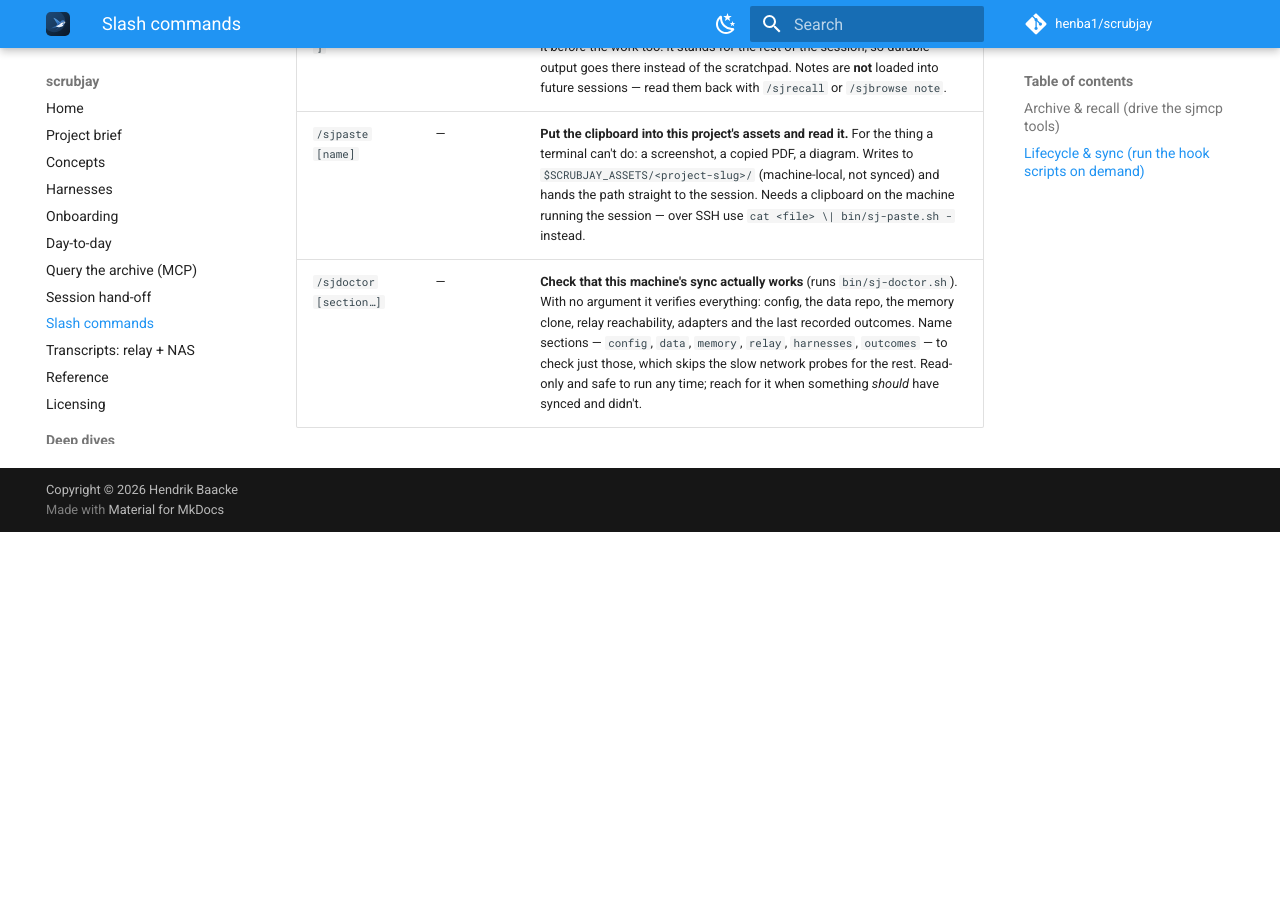
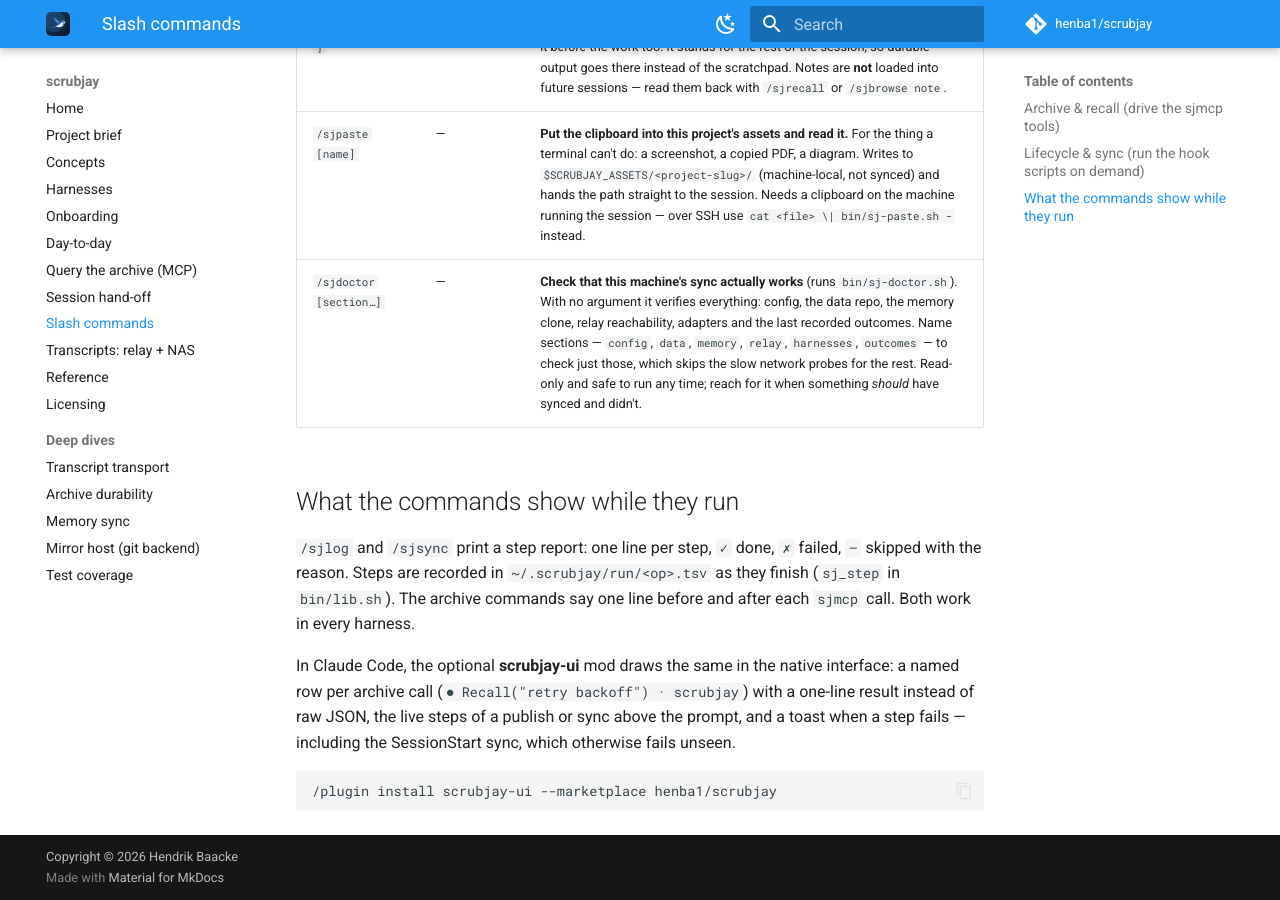
Before and after one commit to henba1/scrubjay, an MkDocs documentation site: the page built from docs/slash-commands.md, in a window 1280 px wide and 900 px high, scrolled down 1944 px. Built offline with MkDocs 1.6.1 and Material for MkDocs 9.7.7, drawn with Linux system fonts in a browser that asks for light colours; comment, search, counter and statistics services are not loaded; before the commit the page ends 2476 px from its top, so only the background shows below that.

Commit message:
scrubjay-ui: marketplace entry and docs
.claude-plugin/marketplace.json makes the repo installable with
/plugin install scrubjay-ui --marketplace henba1/scrubjay. Docs: the step
report and the mod in slash-commands.md; mods/ in the AGENTS.md repo map.

Co-Authored-By: Claude <noreply@anthropic.com>

````diff
--- a/docs/slash-commands.md
+++ b/docs/slash-commands.md
@@ -33,3 +33,19 @@ read-only [`sjmcp` MCP tools](archive-mcp.md); **lifecycle** commands just run t
 | `/sjnote [what to capture \| /path/to/file]` | — | **Keep a written artefact** — an analysis, a briefing, a design rationale (runs `bin/sj-note.sh`). Writes it to `<memory>/<project>/notes/` and publishes immediately, so it survives the session and reaches every machine. Invoke it *before* the work too: it stands for the rest of the session, so durable output goes there instead of the scratchpad. Notes are **not** loaded into future sessions — read them back with `/sjrecall` or `/sjbrowse note`. |
 | `/sjpaste [name]` | — | **Put the clipboard into this project's assets and read it.** For the thing a terminal can't do: a screenshot, a copied PDF, a diagram. Writes to `$SCRUBJAY_ASSETS/<project-slug>/` (machine-local, not synced) and hands the path straight to the session. Needs a clipboard on the machine running the session — over SSH use `cat <file> \| bin/sj-paste.sh -` instead. |
 | `/sjdoctor [section…]` | — | **Check that this machine's sync actually works** (runs `bin/sj-doctor.sh`). With no argument it verifies everything: config, the data repo, the memory clone, relay reachability, adapters and the last recorded outcomes. Name sections — `config`, `data`, `memory`, `relay`, `harnesses`, `outcomes` — to check just those, which skips the slow network probes for the rest. Read-only and safe to run any time; reach for it when something *should* have synced and didn't. |
+
+## What the commands show while they run
+
+`/sjlog` and `/sjsync` print a step report: one line per step, `✓` done, `✗` failed, `–` skipped
+with the reason. Steps are recorded in `~/.scrubjay/run/<op>.tsv` as they finish (`sj_step` in
+`bin/lib.sh`). The archive commands say one line before and after each `sjmcp` call. Both work in
+every harness.
+
+In Claude Code, the optional **scrubjay-ui** mod draws the same in the native interface: a named
+row per archive call (`⏺ Recall("retry backoff") · scrubjay`) with a one-line result instead of raw
+JSON, the live steps of a publish or sync above the prompt, and a toast when a step fails —
+including the SessionStart sync, which otherwise fails unseen.
+
+```
+/plugin install scrubjay-ui --marketplace henba1/scrubjay
+```
````
Also changed, not shown: AGENTS.md (+3 -0 lines), 2 other files.
